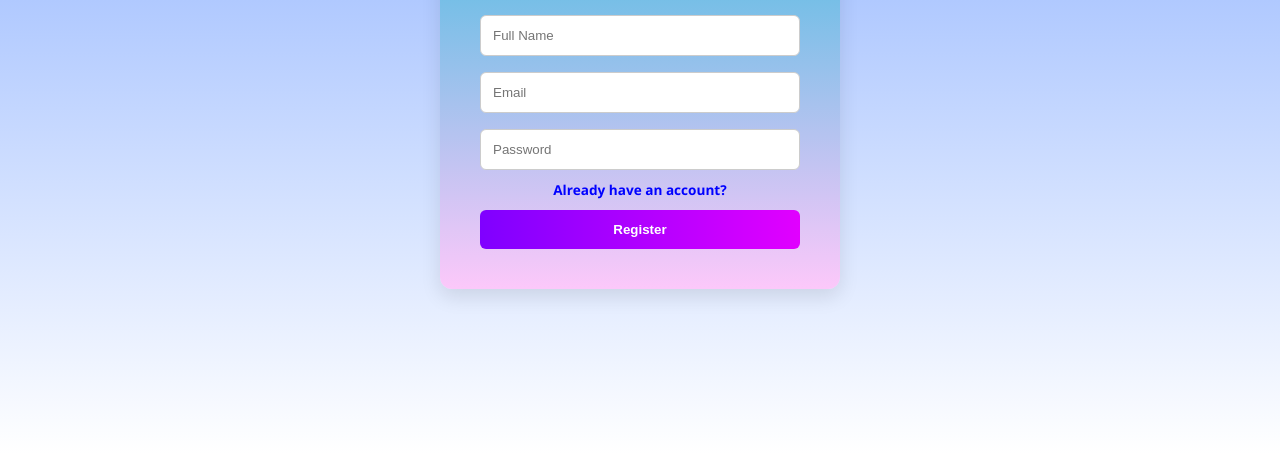
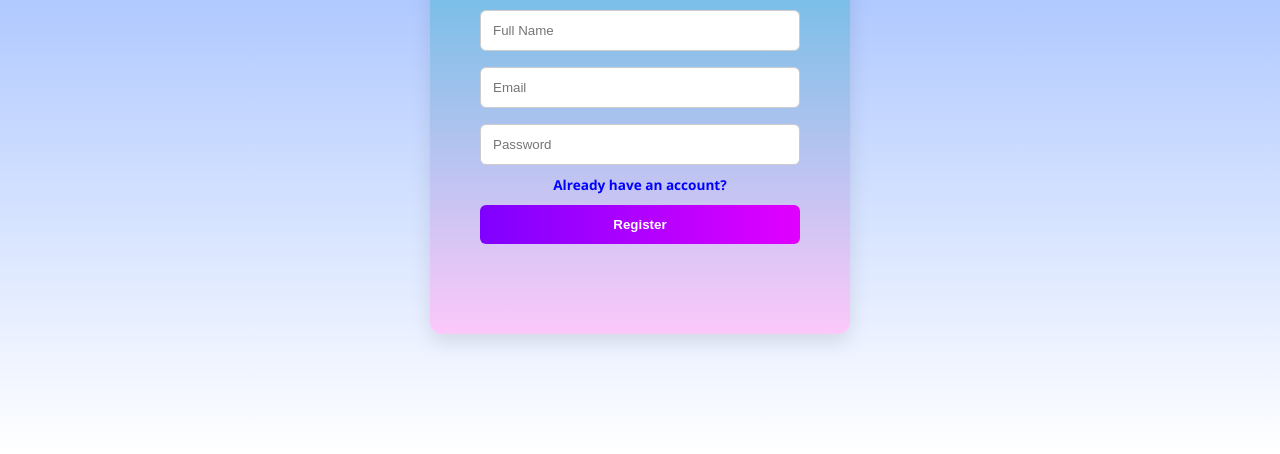
Before and after one commit to adil-2085/e-commerce-app, a plain HTML site: page signup.html in a window 1280 px wide. Shown: the part 346-800 px from the top of the page. Drawn offline with Linux system fonts and the light colour scheme.

Commit message:
sign-in and sign-up modified

```diff
--- a/signup.html
+++ b/signup.html
@@ -16,7 +16,8 @@
         margin: 0;
         padding: 0;
         font-family: 'Segoe UI', sans-serif;
-        background: linear-gradient(0deg , #fff , 50% , #74a0ff);        display: flex;
+        background: linear-gradient(0deg , #fff , 50% , #74a0ff);
+        display: flex;
         height: 100vh;
         align-items: center;
         justify-content: center;
@@ -35,7 +36,10 @@
 
       .form-box {
         background: linear-gradient(0deg , #fcc8fa , 50% , #24b9db);
-        padding: 40px;
+        padding-left: 50px;
+        padding-right: 50px;
+        padding-top: 80px;
+        padding-bottom: 90px;
         border-radius: 12px;
         box-shadow: 0 8px 20px rgba(0,0,0,0.1);
         text-align: center;
@@ -52,9 +56,6 @@
         gap: 15px;
         margin-bottom: 10px;
       }
-      /* .dark{
-        color: black;
-      } */
       .social-icons a {
         font-size: 13px;
         color: black;
```
Also changed, not shown: login.html (+2 -1 lines).
